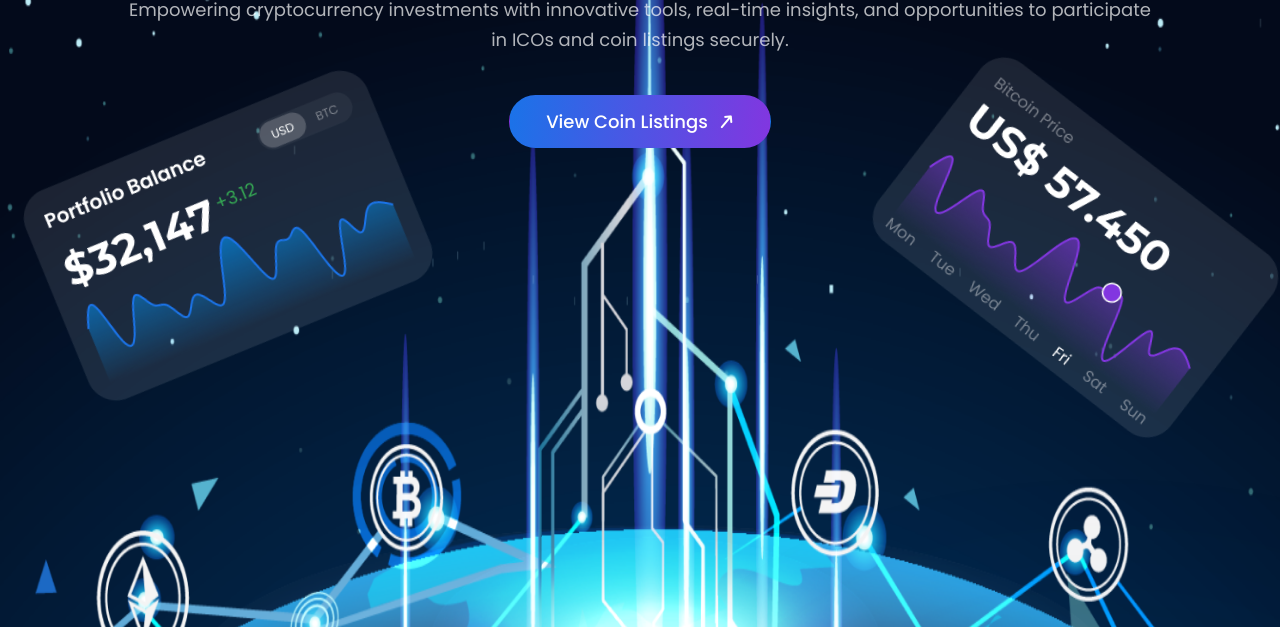
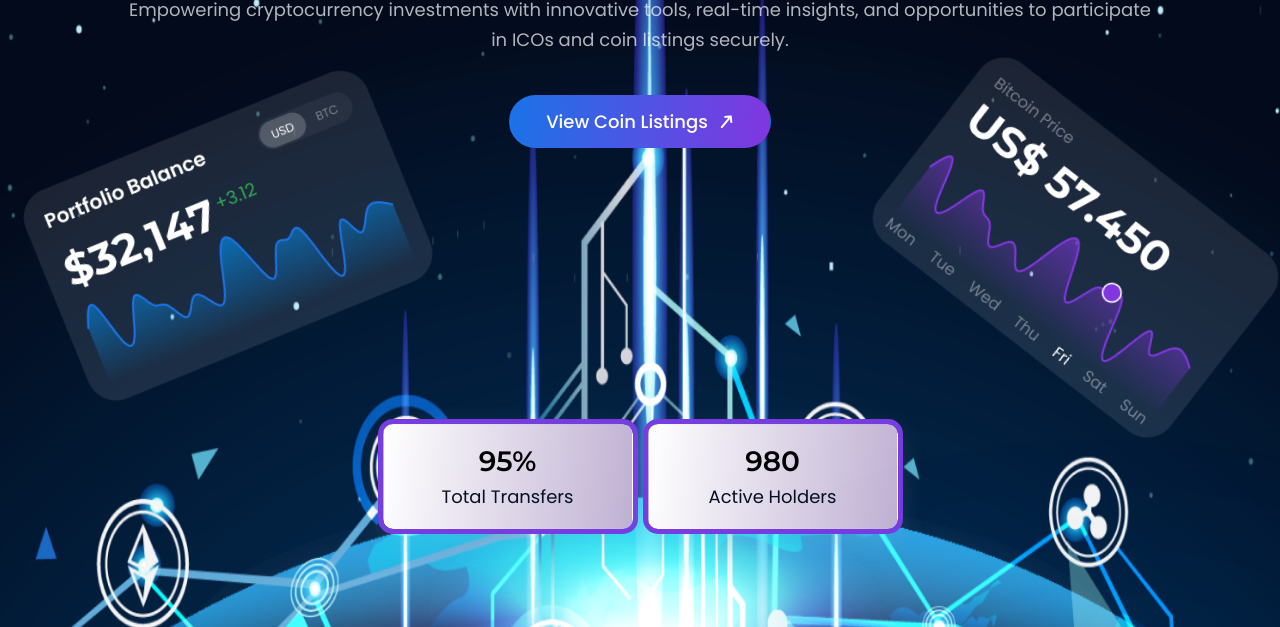
Before and after one commit to metafusionlabs/crypto-ico-three-html, a plain HTML site: page index.html in a window 1280 px wide. Shown: the part 325-952 px from the top of the page. Drawn offline with nearby package versions, Linux system fonts and the light colour scheme.

Commit message:
hero card add

```diff
--- a/assets/css/main.css
+++ b/assets/css/main.css
@@ -363,7 +363,7 @@ button:focus:not(:focus-visible) {
 	background-size: 100% 100%;
 	background-position: center center;
 	background-repeat: no-repeat;
-	padding-bottom: 254px;
+	padding-bottom:160px;
 	background-image: url('../images/bg/hero-bg.png');
 	background-size: cover;
   animation: zoomBackground 8s infinite alternate ease-in-out;
@@ -562,6 +562,27 @@ a.nav-link.dropdown-toggle i{
   font-size: 16px;
   padding-right: 10px;
   font-weight: 600;
+}
+.data-counter-card h5 {
+	font-size: 28px;
+	font-weight: 600;
+	line-height: 40.56px;
+	color: #000;
+}
+.data-counter-card p{
+  color: #051023;
+}
+.data-counter-card {
+	box-shadow: rgba(181, 181, 181, 0.2) 0px 7px 29px 0px;
+  margin-top: -50px;
+}
+.data-counter-card {
+	min-width: 250px;
+	padding: 16px;
+	text-align: center;
+	background: linear-gradient(96.98deg, #ffffff 0%, #c0b1d3 100%);
+	border-radius: 10px;
+	outline: 5px solid #773de1;
 }
 .input{
   border: none;
--- a/assets/css/responsive.css
+++ b/assets/css/responsive.css
@@ -33,7 +33,7 @@
 @media screen and (max-width: 991px) {
   .hero-section {
     padding-top: 170px;
-    padding-bottom: 50px;
+    padding-bottom:120px;
   }
   .hero-card-image-1 img,.hero-card-image-2 img{
     max-width:220px;
@@ -107,6 +107,12 @@
   }
 }
 @media screen and (max-width:767px) {
+  .data-counter-card{
+    margin-top: 0;
+  }
+  .data-counter-card:first-child{
+    margin-top: -50px;
+  }
   .about-section{
     overflow-x: hidden;
   }
--- a/index.html
+++ b/index.html
@@ -103,6 +103,20 @@
                </div>
                <div class="hero-card-image-2">
                   <img src="assets/images/thumbnails/2.png" alt="image" class="rotate-animation">
+               </div>
+            </div>
+            <div class="row">
+               <div class="col-md-12">
+                  <div class="g-15 d-flex justify-content-center flex-wrap">
+                     <div class="data-counter-card data-counter-card-1 border-gradient">
+                        <h5><span class="counter">95</span>%</h5>
+                        <p>Total Transfers</p>
+                     </div>
+                     <div class="data-counter-card data-counter-card-2 border-gradient">
+                        <h5><span class="counter">980</span></h5>
+                        <p>Active Holders</p>
+                     </div>
+                  </div>
                </div>
             </div>
          </div>
```
